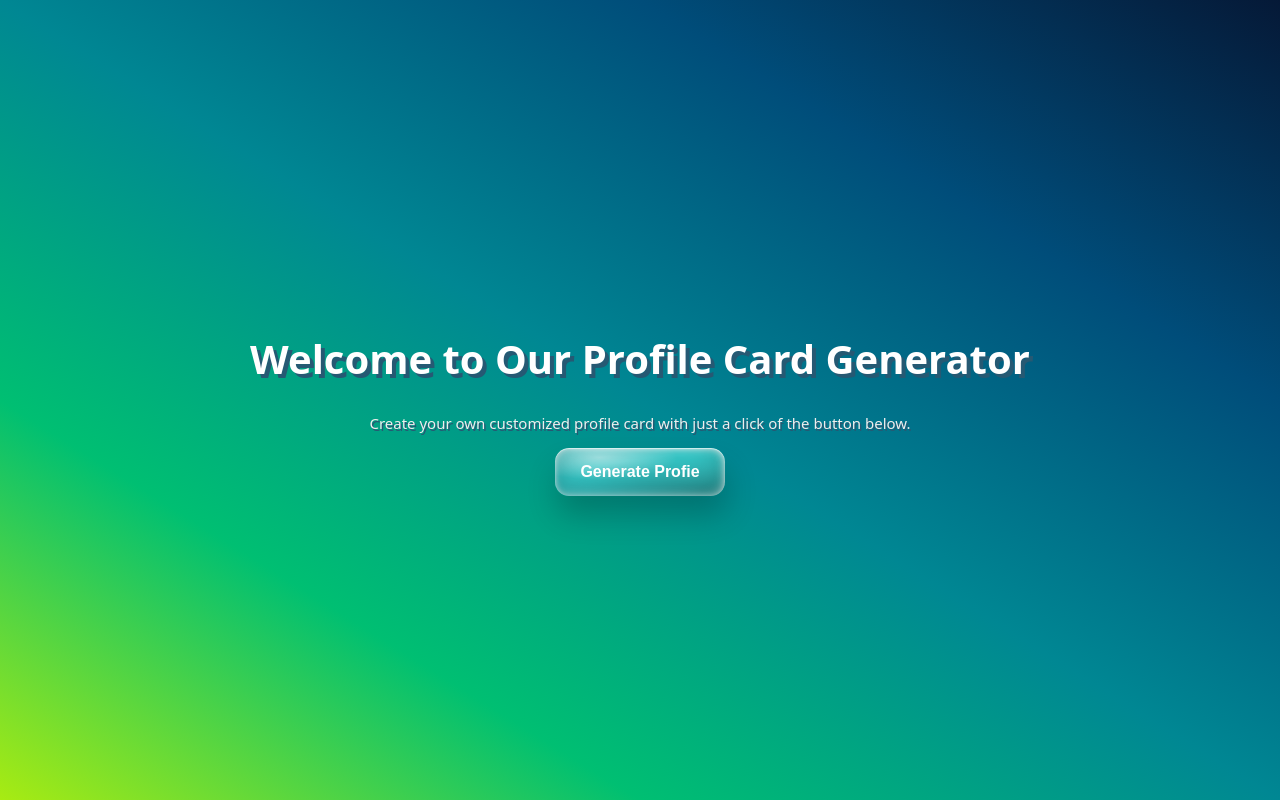
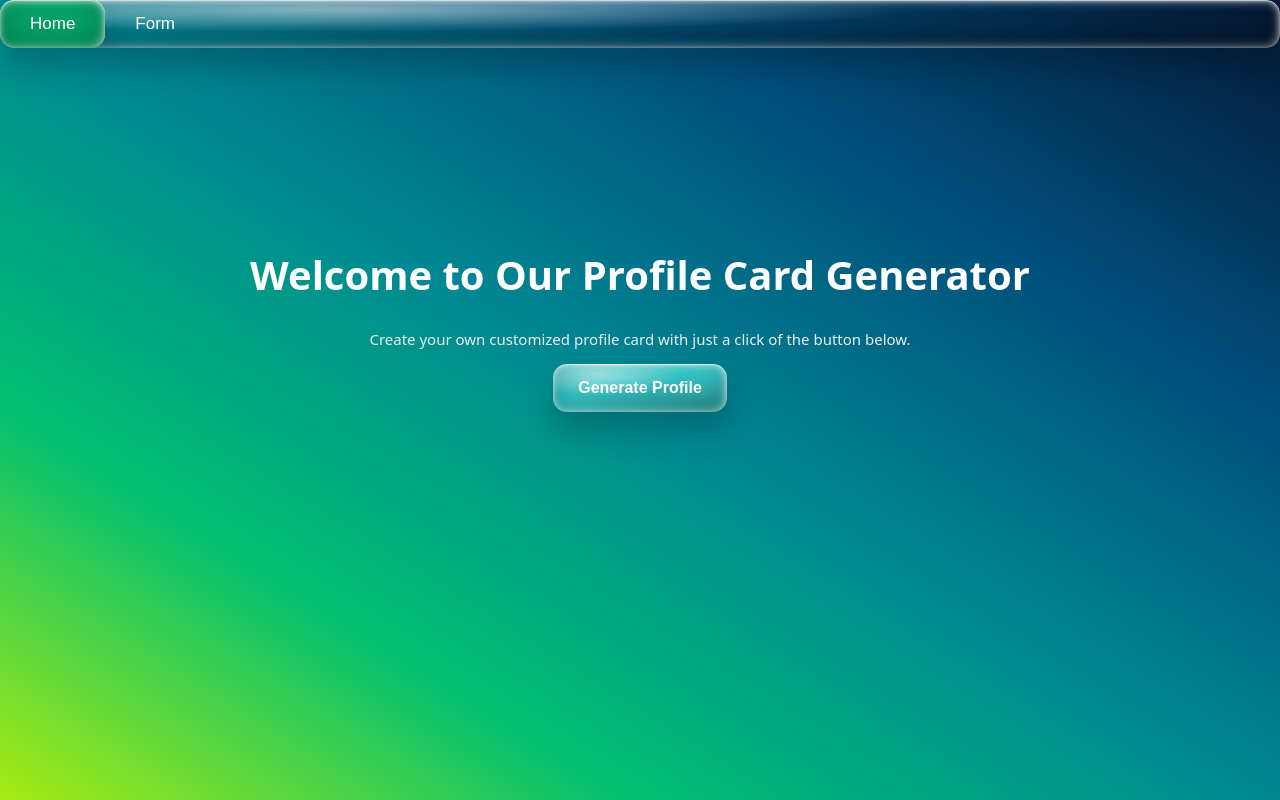
Before and after one commit to piyushkdas0611/Profile-Card-Generator, a plain HTML site: page index.html in a window 1280 px wide. Drawn offline with Linux system fonts and the light colour scheme.

Commit message:
added navbar

```diff
--- a/index.html
+++ b/index.html
@@ -5,13 +5,18 @@
     <link rel="stylesheet" href="./stylesheets/styles.css">
 </head>
 <body>
+    <nav>
+        <div class="topnav">
+            <a class="active" href="#home">Home</a>
+            <a href="form.html" >Form</a>
+
+          </div>
+    </nav>
     <div class="container">
         <h1>Welcome to Our Profile Card Generator</h1>
         <p>Create your own customized profile card with just a click of the button below.</p>
 
-
-        <button class="form-button" onclick="window.location.href='form.html'">Generate Profie</button>
-
+        <button class="form-button" onclick="window.location.href='form.html'">Generate Profile</button>
     </div>
 </body>
 </html>
--- a/stylesheets/index.css
+++ b/stylesheets/index.css
@@ -17,6 +17,7 @@ body {
   justify-content: center;
   align-items: center;
   padding: 2rem;
+  padding-top: 70px;
   /* Increased padding for better spacing */
   text-align: center;
   font-family: 'Poppins', sans-serif;
@@ -133,3 +134,36 @@ button:hover {
     margin-top: 1rem;
   }
 }
+.topnav {
+  background-image: radial-gradient(93% 87% at 87% 89%, rgba(0, 0, 0, 0.23) 0%, transparent 86.18%), radial-gradient(66% 66% at 26% 20%, rgba(255, 255, 255, 0.55) 0%, rgba(255, 255, 255, 0) 69.79%, rgba(255, 255, 255, 0) 100%);
+  box-shadow: inset -3px -3px 9px rgba(255, 255, 255, 0.25), inset 0px 3px 9px rgba(255, 255, 255, 0.3), inset 0px 1px 1px rgba(255, 255, 255, 0.6), inset 0px -8px 36px rgba(0, 0, 0, 0.3), inset 0px 1px 5px rgba(255, 255, 255, 0.6), 2px 19px 31px rgba(0, 0, 0, 0.2);
+  border-radius: 14px;
+  overflow: hidden;
+  width: 100%;
+  position: fixed;
+  top: 0;
+  left: 0;
+  z-index: 100;
+}
+
+.topnav a {
+  float: left;
+  color: #f2f2f2;
+  text-align: center;
+  padding: 10px 30px;
+  text-decoration: none;
+  font-size: 17px;
+}
+
+.topnav a:hover {
+  background-color: #ddd;
+  color: black;
+  border-radius: 14px;
+}
+
+.topnav a.active {
+  background-color: #04AA6D;
+  box-shadow: inset -3px -3px 9px rgba(255, 255, 255, 0.25), inset 0px 3px 9px rgba(255, 255, 255, 0.3), inset 0px 1px 1px rgba(255, 255, 255, 0.6), inset 0px -8px 36px rgba(0, 0, 0, 0.3), inset 0px 1px 5px rgba(255, 255, 255, 0.6), 2px 19px 31px rgba(0, 0, 0, 0.2);
+  border-radius: 14px;
+  color: white;
+}
--- a/stylesheets/styles.css
+++ b/stylesheets/styles.css
@@ -6,12 +6,12 @@ body {
   padding: 0;
   display: flex;
   flex-direction: column;
-    justify-content: center;
   align-items: center;
   height: 100vh;
 }
 
 .container {
+  padding-top: 200px;
   text-align: center;
   max-width: 800px;
   margin: 20px;
@@ -19,7 +19,6 @@ body {
 
 h1 {
   font-family: ui-sans-serif,system-ui,-apple-system,system-ui,"Segoe UI",Roboto,"Helvetica Neue",Arial,"Noto Sans",sans-serif,"Apple Color Emoji","Segoe UI Emoji","Segoe UI Symbol","Noto Color Emoji";
-      text-shadow: .1em .1em 0 hsl(200 50% 30%);
   font-size: 40px;
   color: #ffffff;
 }
@@ -27,7 +26,6 @@ h1 {
 p {
   font-family: ui-sans-serif,system-ui,-apple-system,system-ui,"Segoe UI",Roboto,"Helvetica Neue",Arial,"Noto Sans",sans-serif,"Apple Color Emoji","Segoe UI Emoji","Segoe UI Symbol","Noto Color Emoji";
   font-size: 15px;
-    text-shadow: .1em .1em 0 hsl(200 50% 30%);
   color: #EEEEEE;
 }
 
@@ -45,9 +43,43 @@ p {
   -webkit-user-select: none;
   touch-action: manipulation;
   cursor: pointer;
-    transition: background-color 0.3s ease; /* Add the transition effect */
+  transition: background-color 0.3s ease;
 }
 
 .form-button:hover {
-    background-color: #2EB2B2; /* Change the background color on hover */
+  background-color: #2EB2B2;
 }
+
+.topnav {
+  background-image: radial-gradient(93% 87% at 87% 89%, rgba(0, 0, 0, 0.23) 0%, transparent 86.18%), radial-gradient(66% 66% at 26% 20%, rgba(255, 255, 255, 0.55) 0%, rgba(255, 255, 255, 0) 69.79%, rgba(255, 255, 255, 0) 100%);
+  box-shadow: inset -3px -3px 9px rgba(255, 255, 255, 0.25), inset 0px 3px 9px rgba(255, 255, 255, 0.3), inset 0px 1px 1px rgba(255, 255, 255, 0.6), inset 0px -8px 36px rgba(0, 0, 0, 0.3), inset 0px 1px 5px rgba(255, 255, 255, 0.6), 2px 19px 31px rgba(0, 0, 0, 0.2);
+  border-radius: 14px;
+  overflow: hidden;
+  width: 100%;
+  position: fixed;
+  top: 0;
+  left: 0;
+  z-index: 100;
+}
+
+.topnav a {
+  float: left;
+  color: #ffffff;
+  text-align: center;
+  padding: 14px 30px;
+  text-decoration: none;
+  font-size: 17px;
+}
+
+.topnav a:hover {
+  background-color: #ddd;
+  color: black;
+  border-radius: 14px;
+}
+
+.topnav a.active {
+  background-color: #04AA6D;
+  box-shadow: inset -3px -3px 9px rgba(255, 255, 255, 0.25), inset 0px 3px 9px rgba(255, 255, 255, 0.3), inset 0px 1px 1px rgba(255, 255, 255, 0.6), inset 0px -8px 36px rgba(0, 0, 0, 0.3), inset 0px 1px 5px rgba(255, 255, 255, 0.6), 2px 19px 31px rgba(0, 0, 0, 0.2);
+  border-radius: 14px;
+  color: white;
+}
```
Also changed, not shown: form.html (+7 -0 lines). Lines whose indentation alone changed are shown as unchanged.
